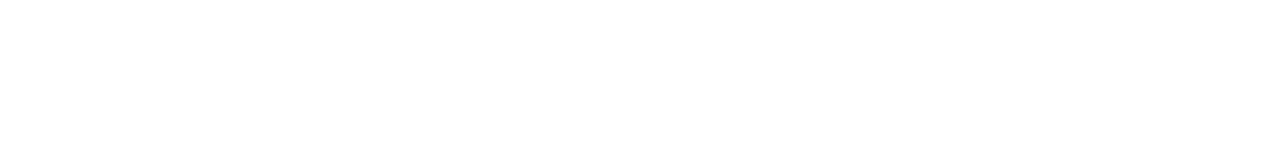
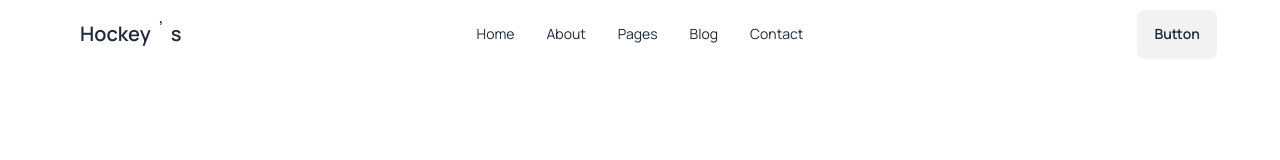
Before and after one commit to tawsifislam04/Hockey-Club, a plain HTML site: page index.html in a window 1280 px wide. Drawn offline with nearby package versions, Linux system fonts and the light colour scheme.

Commit message:
added many useful links

```diff
--- a/index.html
+++ b/index.html
@@ -23,20 +23,64 @@
         }
     </script>
 
+    <!-- google font -->
+    <link rel="preconnect" href="https://fonts.googleapis.com">
+    <link rel="preconnect" href="https://fonts.gstatic.com" crossorigin>
+    <link href="https://fonts.googleapis.com/css2?family=Manrope:wght@200..800&display=swap" rel="stylesheet">
+
     <style>
-
+        .manrope{
+            font-family: "Manrope", sans-serif;
+        }
     </style>
 </head>
 
-<body>
+<body class="manrope">
 
     <!-- header section -->
-    <header>
+    <header class="max-w-[1170px] mx-auto">
 
+        <!-- navigation section -->
+        <nav>
+            <div class="navbar bg-base-100">
+                <div class="navbar-start">
+                    <div class="dropdown">
+                        <div tabindex="0" role="button" class="btn btn-ghost lg:hidden">
+                            <svg xmlns="http://www.w3.org/2000/svg" class="h-5 w-5" fill="none" viewBox="0 0 24 24"
+                                stroke="currentColor">
+                                <path stroke-linecap="round" stroke-linejoin="round" stroke-width="2"
+                                    d="M4 6h16M4 12h8m-8 6h16" />
+                            </svg>
+                        </div>
+                        <ul tabindex="0"
+                            class="menu menu-sm dropdown-content bg-base-100 rounded-box z-[1] mt-3 w-52 p-2 shadow">
+                            <li><a>Home</a></li>
+                            <li><a>About</a></li>
+                            <li><a>Pages</a></li>
+                            <li><a>Blog</a></li>
+                            <li><a>Contact</a></li>
+                        </ul>
+                    </div>
+                    <a class="btn btn-ghost text-xl">Hockey<sup>’</sup>s</a>
+                </div>
+                <div class="navbar-center hidden lg:flex">
+                    <ul class="menu menu-horizontal px-1">
+                        <li><a>Home</a></li>
+                        <li><a>About</a></li>
+                        <li><a>Pages</a></li>
+                        <li><a>Blog</a></li>
+                        <li><a>Contact</a></li>
+                    </ul>
+                </div>
+                <div class="navbar-end">
+                    <a class="btn">Button</a>
+                </div>
+            </div>
+        </nav>
     </header>
 
     <!-- main section -->
-    <main>
+    <main class="max-w-[1170px] mx-auto">
 
     </main>
 
```
